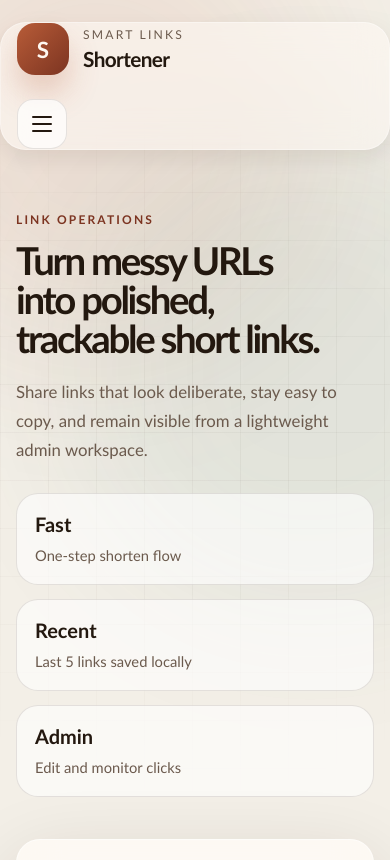
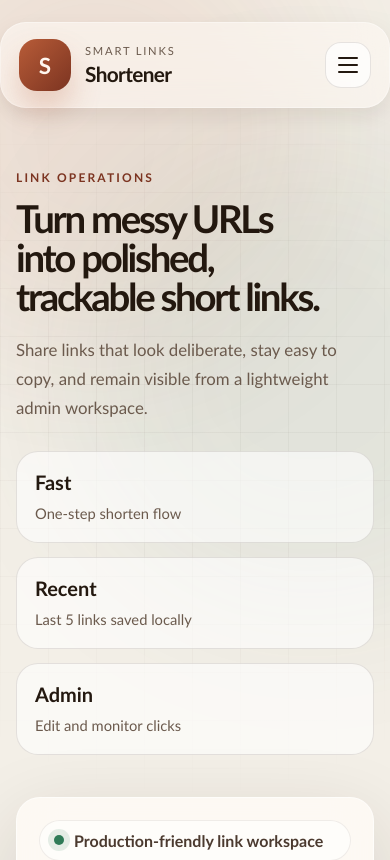
Before and after one commit to om2511/url_shortner, a React (Create React App) app in the folder frontend/: page / in a window 390 px wide. Shown: the top 860 px of the page. Built offline with nearby package versions, Linux system fonts and the light colour scheme; no server answers.

Commit message:
UI issue fixed

```diff
--- a/frontend/src/App.css
+++ b/frontend/src/App.css
@@ -983,8 +983,6 @@ input {
 }
 
 @media (max-width: 900px) {
-  .site-header-inner,
-  .admin-hero,
   .dashboard-toolbar,
   .result-header,
   .panel-header,
@@ -993,12 +991,21 @@ input {
     align-items: flex-start;
   }
 
+  .site-header-inner {
+    display: grid;
+    grid-template-columns: minmax(0, 1fr) auto;
+    align-items: center;
+    gap: 16px;
+  }
+
   .site-nav {
     display: none;
     width: 100%;
+    grid-column: 1 / -1;
     flex-direction: column;
     align-items: stretch;
     gap: 10px;
+    padding-top: 8px;
   }
 
   .site-nav-open {
@@ -1014,6 +1021,31 @@ input {
     border-color: rgba(62, 46, 32, 0.12);
     width: 100%;
     text-align: center;
+  }
+
+  .brand-lockup {
+    min-width: 0;
+    width: auto;
+  }
+
+  .brand-copy h1 {
+    font-size: 1.35rem;
+  }
+
+  .brand-eyebrow {
+    font-size: 0.7rem;
+    letter-spacing: 0.16em;
+  }
+
+  .admin-hero {
+    flex-direction: column;
+    align-items: stretch;
+  }
+
+  .admin-hero-actions {
+    width: 100%;
+    justify-content: space-between;
+    align-items: center;
   }
 
   .site-footer-inner {
@@ -1063,6 +1095,10 @@ input {
     font-size: 1.3rem;
   }
 
+  .site-header-inner {
+    padding: 16px 18px;
+  }
+
   .hero-card,
   .result-section,
   .info-panel,
@@ -1106,6 +1142,11 @@ input {
     gap: 8px;
   }
 
+  .nav-toggle {
+    width: 46px;
+    height: 46px;
+  }
+
   .table-scroll {
     overflow-x: visible;
   }
@@ -1138,6 +1179,18 @@ input {
     font-weight: 800;
   }
 
+  .admin-hero-actions {
+    flex-direction: column;
+    align-items: stretch;
+  }
+
+  .admin-chip,
+  .logout-btn {
+    width: 100%;
+    justify-content: center;
+    text-align: center;
+  }
+
   .table-actions,
   .edit-actions {
     flex-direction: column;
```
Also changed, not shown: 1 other file (tests, documents, lock files or other folders).
